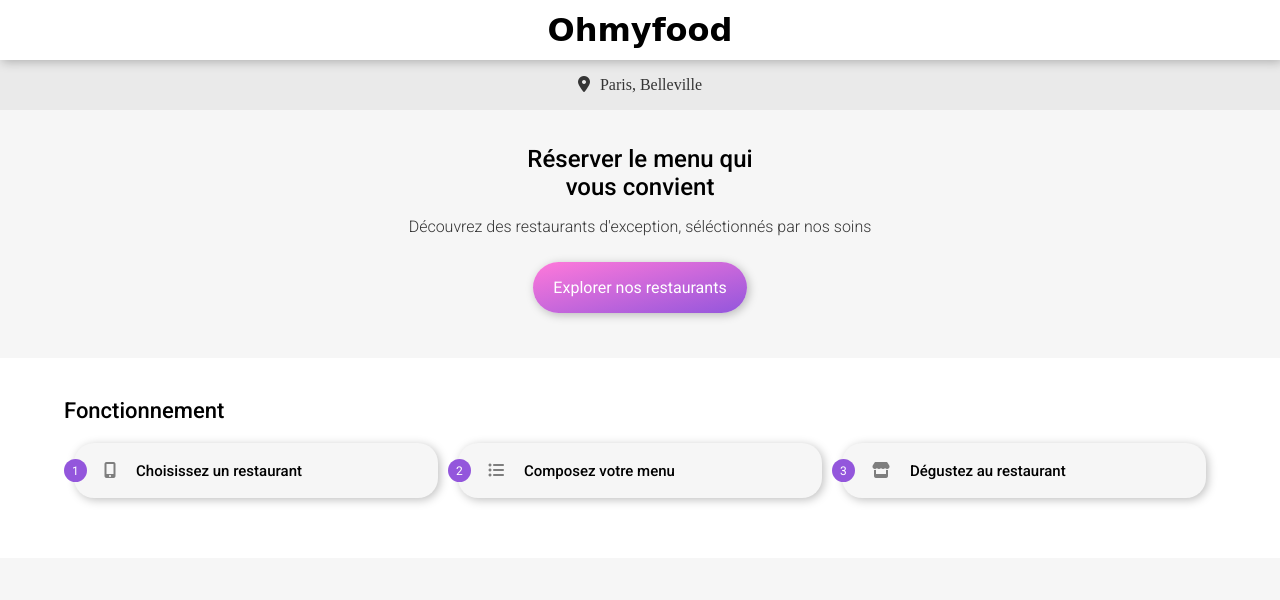
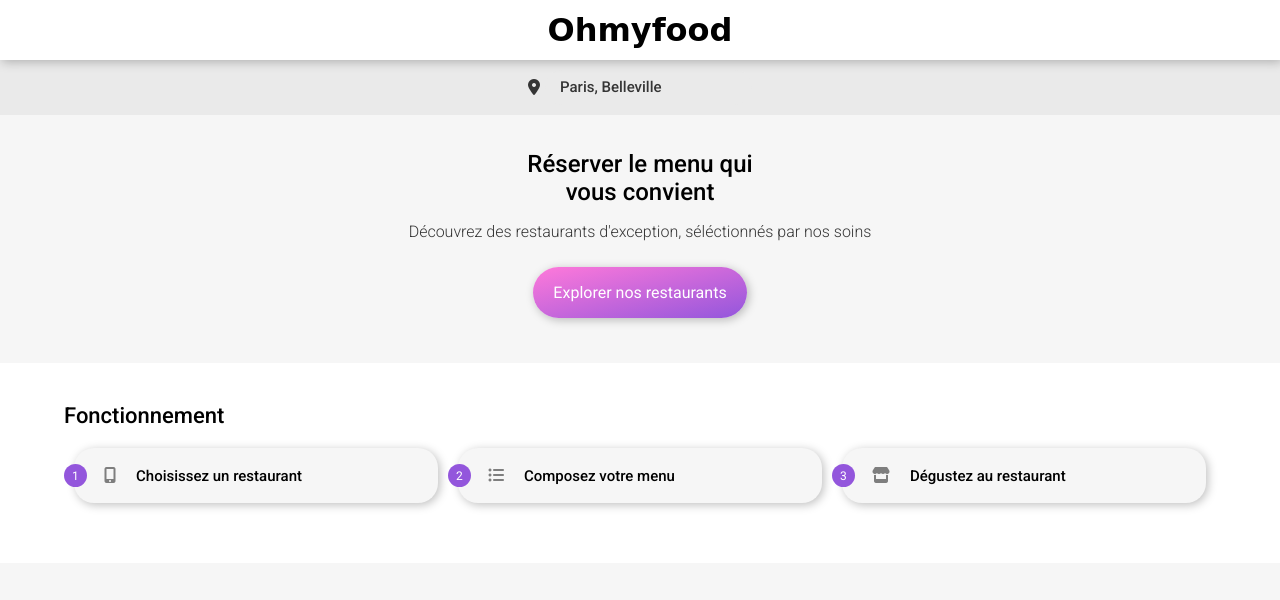
Before and after one commit to Tim-Isma/Tim-Isma-Tim-Isma-Timmy-IsmaelBertrond_3_030322, a plain HTML site: page index.html in a window 1280 px wide. Shown: the top 600 px of the page. Drawn offline with Linux system fonts and the light colour scheme; a web font is replaced by a local one.

Commit message:
ajout de la search bar dans location

```diff
--- a/index.html
+++ b/index.html
@@ -47,7 +47,9 @@
                 <div class="location__icon">
                     <i class="fa-solid fa-location-dot"></i>
                 </div>
-                <p class="location__paris">Paris, Belleville</p>
+                <form>
+                    <input id="location__city" type="search" placeholder="Paris, Belleville" />
+                </form>
             </div>
             <section class="presentation">
                 <div class="presentation__container">
@@ -90,7 +92,7 @@
             <section class="restaurants">
                 <div class="restaurants__container">
                     <h2 class="restaurants__title">Restaurants</h2>
-                    <div class="restaurants__cards">
+                    <div class="restaurants__cards" id="restaurants__cards">
                         <a href="./Pages Menu/Menu - La palette du goût.html">
                             <div class="restaurants__card">
                                 <div class="restaurants__card-image">
--- a/sass/main.scss
+++ b/sass/main.scss
@@ -58,6 +58,7 @@ body {
     height: 60px;
     background-color: $white-color;
     box-shadow: $box-shadow;
+    position: relative;
     &__title {
         font-family: $Shrikhand;
         margin: 0;
@@ -271,12 +272,27 @@ body {
     align-items: center;
     &__icon {
         color: $dark-gray;
-        margin-right: 10px;
+        margin-right: 5px;
+    }
+}
 
+input {
+    border: none;
+    border-radius: 20px;
+    padding: 10px 15px;
+    margin: 10px 0;
+    background-color: #eaeaea;
+    &:focus {
+        background-color: $soft-gray;
+        outline: none;
     }
-    &__paris {
-        color: $dark-gray;
-    }
+}
+
+::placeholder {
+    color: $dark-gray;
+    font-family: $Roboto;
+    font-weight: 500;
+    font-size: 15px;
 }
 
 .presentation {
```
Also changed, not shown: css/style.css, 1 other file.
